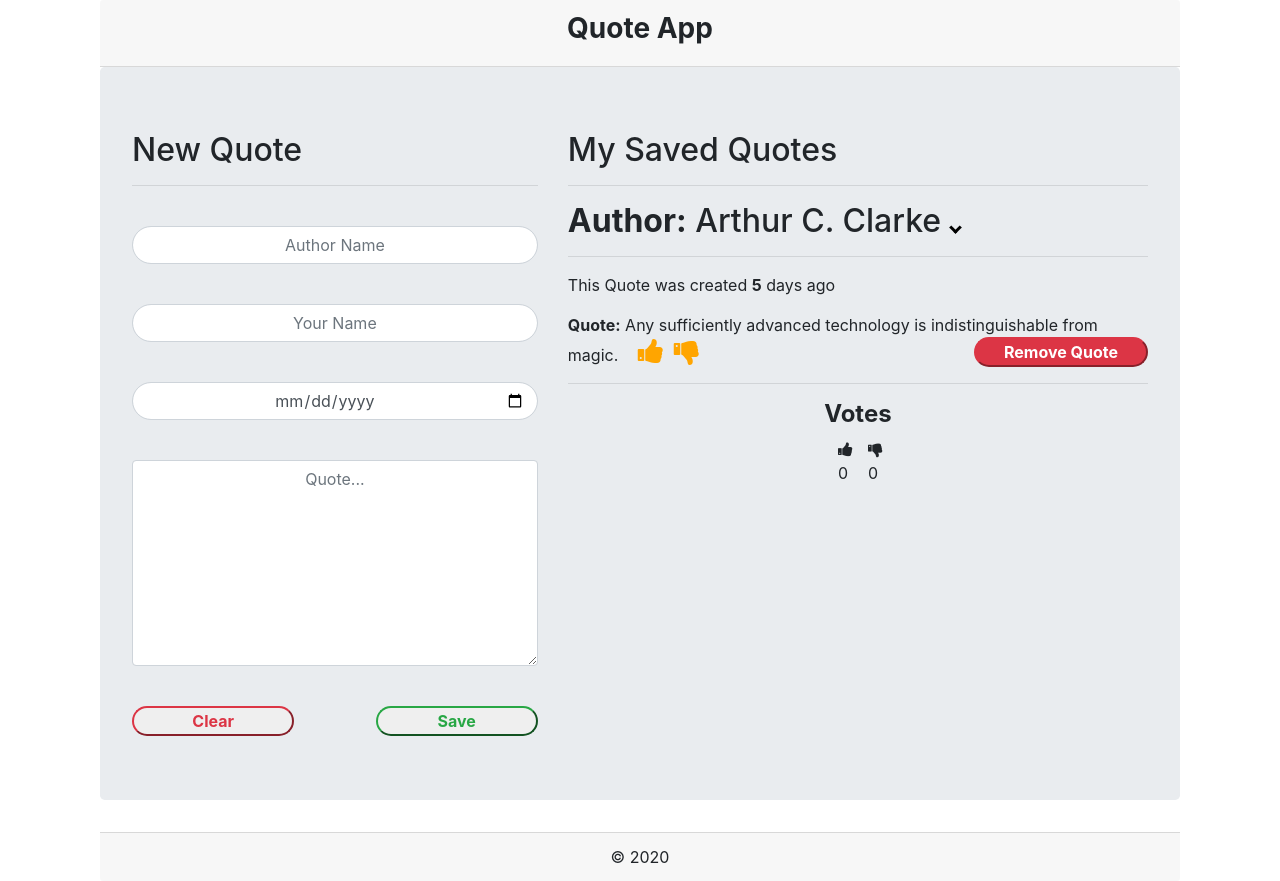
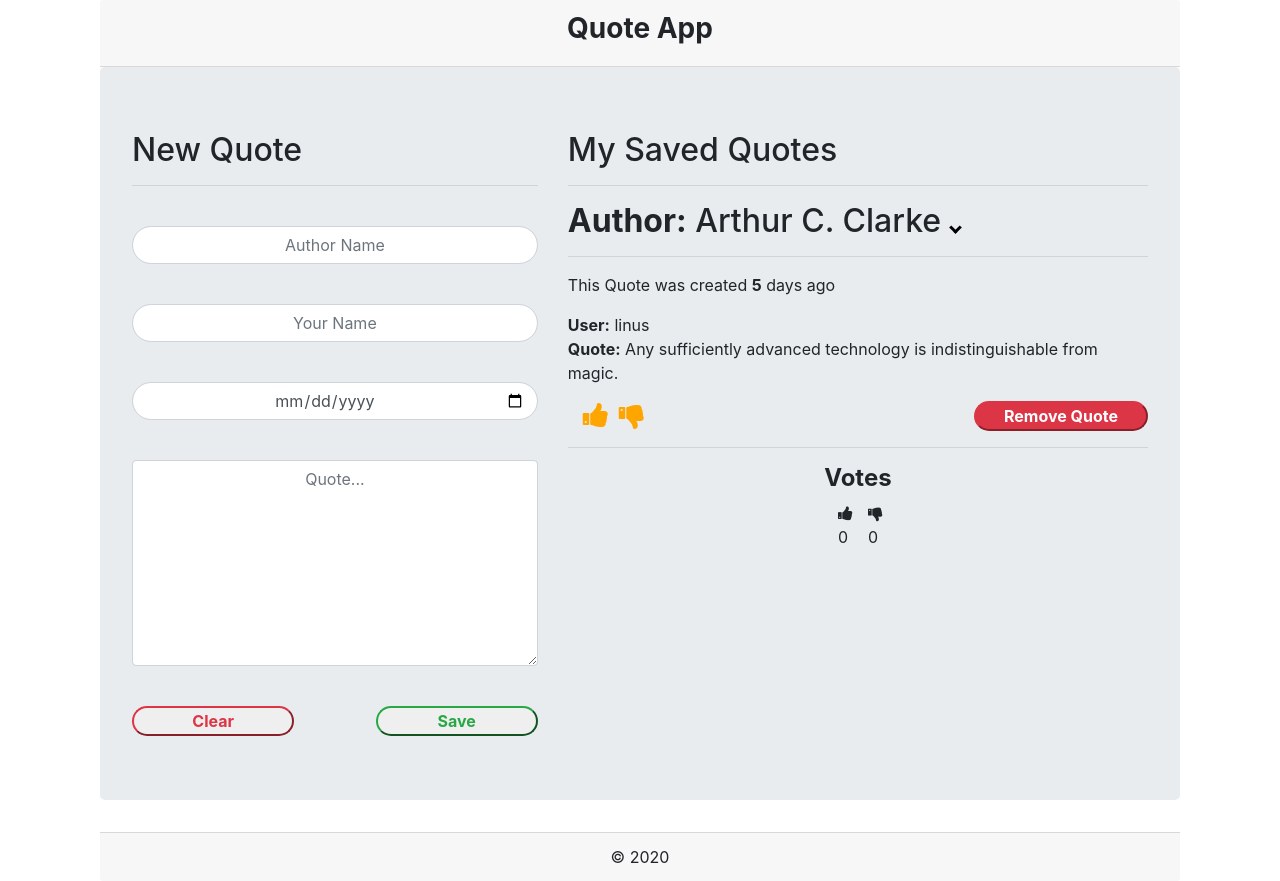
Before and after one commit to linusmbae/Angular-IP-1, an Angular app: page / in a window 1280 px wide. Both pictures are taken after a click on the icon 955 px from the left and 227 px from the top of the page. Built offline with nearby package versions, Linux system fonts and the light colour scheme.

Commit message:
hightlight directive added

```diff
--- a/src/app/app.module.ts
+++ b/src/app/app.module.ts
@@ -8,6 +8,7 @@ import { FormQuoteComponent } from './form-quote/form-quote.component';
 import { QuoteComponent } from './quote/quote.component';
 import { QuoteDetailsComponent } from './quote-details/quote-details.component';
 import { CountDatePipe } from './count-date.pipe';
+import { HighlightDirective } from './highlight.directive';
 
 @NgModule({
   declarations: [
@@ -15,7 +16,8 @@ import { CountDatePipe } from './count-date.pipe';
     FormQuoteComponent,
     QuoteComponent,
     QuoteDetailsComponent,
-    CountDatePipe
+    CountDatePipe,
+    HighlightDirective
   ],
   imports: [
     BrowserModule,
--- /dev/null
+++ b/src/app/highlight.directive.ts
@@ -0,0 +1,21 @@
+import { Directive,ElementRef, HostListener } from '@angular/core';
+import { Quote } from "../quote";
+@Directive({
+  selector: '[appHighlight]'
+})
+export class HighlightDirective {
+
+  constructor(private elem:ElementRef){ }
+  @HostListener("click") onClicks()
+  {
+    this.highlightText("red")
+  }
+  @HostListener("dblclick") onDoubleClicks()
+  {
+    this.highlightText("transparent")
+  }
+private highlightText(action:string)
+{
+  this.elem.nativeElement.style.backgroundColor=action;
+}
+}
--- a/src/app/quote-details/quote-details.component.html
+++ b/src/app/quote-details/quote-details.component.html
@@ -1,6 +1,8 @@
 <link rel="stylesheet" href="https://cdnjs.cloudflare.com/ajax/libs/font-awesome/4.7.0/css/font-awesome.min.css">
 <p>This Quote was created <strong>{{quote.compDate|countDate}}</strong> days ago</p>
-<strong>Quote:</strong> {{quote.quote}}
+<span><strong>User:</strong> {{quote.userName}}</span>
+<p appHighlight><strong>Quote:</strong> {{quote.quote}}</p>
+
 <i class="fa fa-thumbs-up" id="tUp" (click)='quote.upVotes=quote.upVotes+1'></i>
 <i class="fa fa-thumbs-down" id="tDown" (click)='quote.downVotes=quote.downVotes+1'></i>
 <button class="btn-danger" (click)='removeQuote(true)'><strong>Remove Quote</strong> </button>
```
Also changed, not shown: 1 other file (tests, documents, lock files or other folders).
